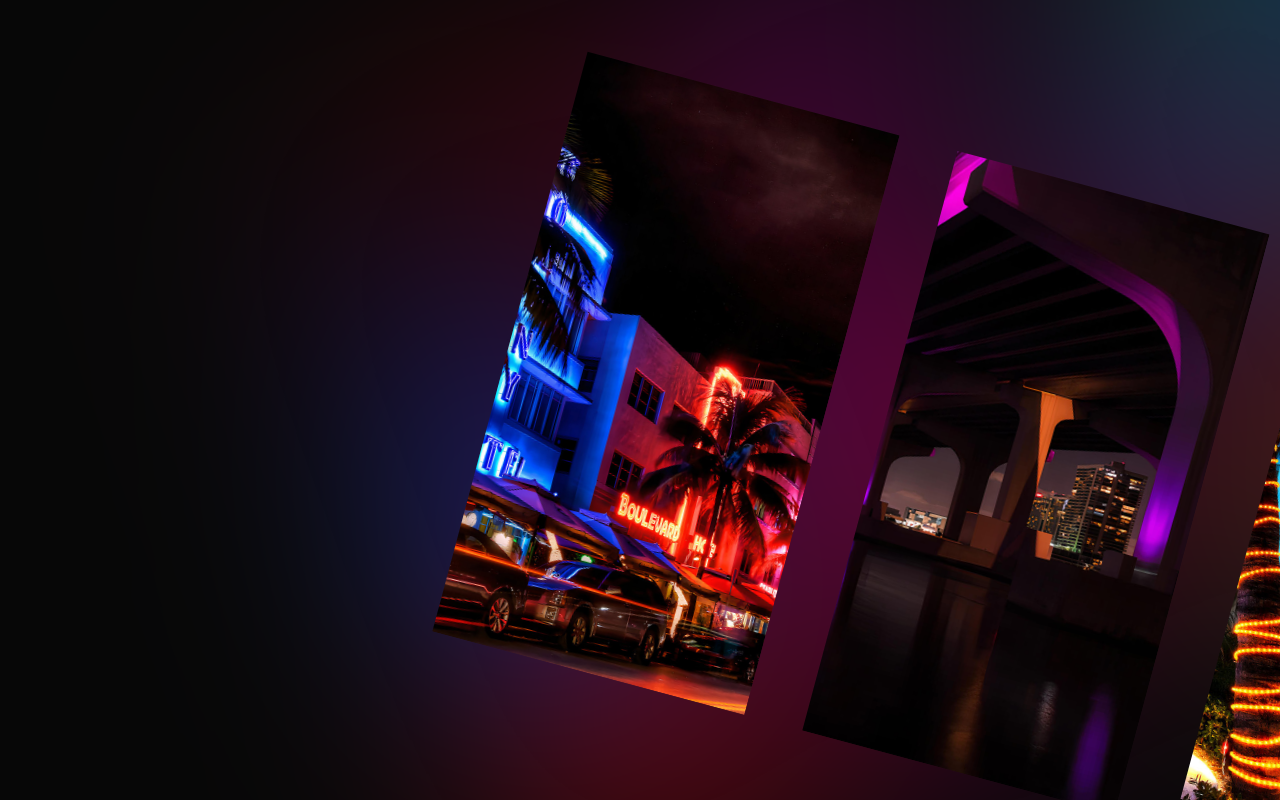
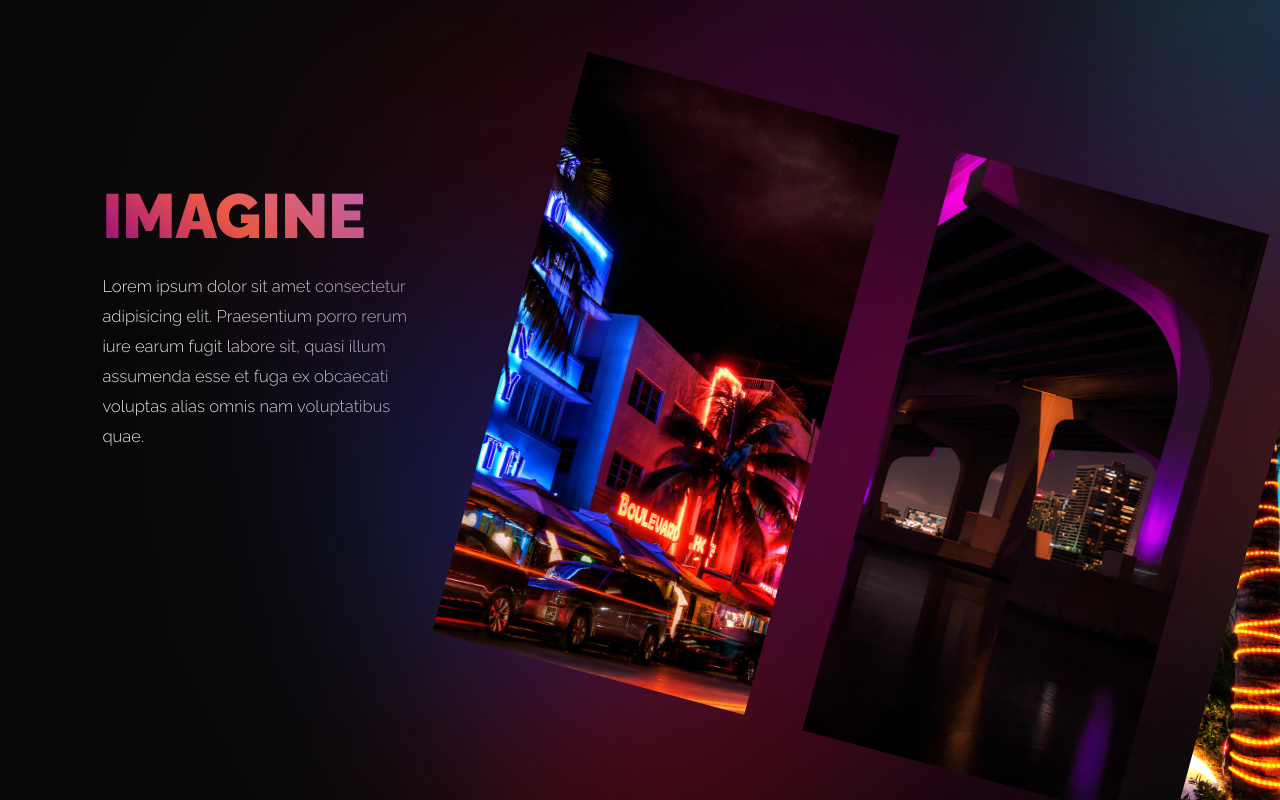
Before and after one commit to freetimezp/js-portfolio-19-img-gallery, a plain HTML site: page index.html in a window 1280 px wide. Drawn offline with Linux system fonts and the light colour scheme.

Commit message:
06. js-portfolio-19-img-gallery. Main desc hide.

```diff
--- a/assets/css/style.css
+++ b/assets/css/style.css
@@ -86,6 +86,39 @@ body, html {
     box-shadow: 0 0 0 10000px rgb(0 0 0 / 0.7);
 }
 
+/* slider end */
 
+/* description start */
+.description {
+    position: absolute;
+    font-size: calc(var(--sizeindex) * 0.8);
+    top: 20vh;
+    left: 8vw;
+    max-width: 24vw;
+    transition: opacity var(--transition), transform var(--transition);
+}
 
-/* slider end */
+.logo {
+    font-size: calc(var(--sizeindex) * 3);
+    font-weight: 900;
+    display: inline-block;
+    background: linear-gradient(45deg, DarkMagenta, Tomato, Violet);
+    -webkit-background-clip: text;
+    -webkit-text-fill-color: transparent;
+}
+
+.description p {
+    opacity: 0.9;
+    transition: transform var(--transition);
+    transition-duration: 3s;
+}
+
+.description.hidden  {
+    opacity: 0;
+    transform: translateY(5vh);
+}
+
+.description.hidden p {
+    transform: translateY(2vh);
+}
+/* description end */
--- a/assets/js/main.js
+++ b/assets/js/main.js
@@ -1,3 +1,4 @@
+// main image slider
 const sliderMain = new Swiper('.slider_main', {
     freeMode: true,
     centeredSlides: true,
@@ -24,9 +25,15 @@ const sliderBg = new Swiper('.slider_bg', {
 
 sliderMain.controller.control = sliderBg;
 
-
+//open image on click
 document.querySelectorAll('.slider__item').forEach((item) => {
     item.addEventListener('click', (event) => {
         item.classList.toggle('opened');
     });
 });
+
+//hide main text
+let desc = document.querySelector('.description');
+sliderMain.on('slideChange', (e) => {
+    sliderMain.activeIndex > 0 ? desc.classList.add('hidden') : desc.classList.remove('hidden');
+});
--- a/index.html
+++ b/index.html
@@ -10,6 +10,16 @@
 </head>
 
 <body>
+    <div class="description">
+        <div class="logo">IMAGINE</div>
+        <p>
+            Lorem ipsum dolor sit amet consectetur adipisicing elit.
+            Praesentium porro rerum iure earum fugit labore sit, quasi
+            illum assumenda esse et fuga ex obcaecati voluptas alias
+            omnis nam voluptatibus quae.
+        </p>
+    </div>
+
     <div class="swiper slider slider_main">
         <div class="swiper-wrapper slider__wrapper">
             <div class="swiper-slide slider__item">
```
Also changed, not shown: assets/help.txt.
